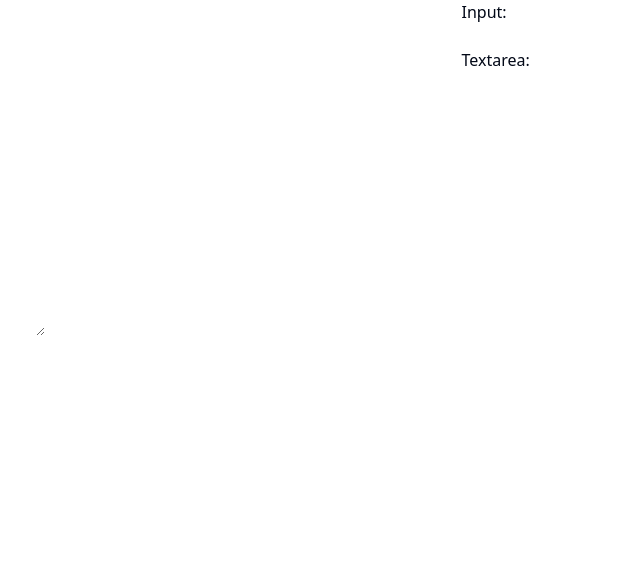
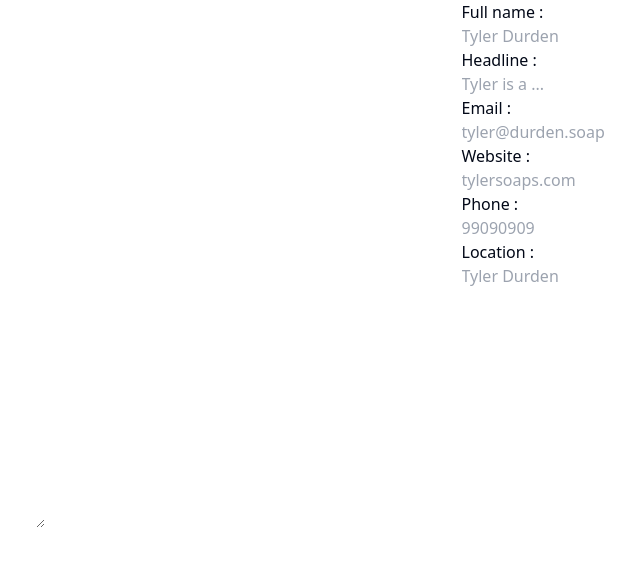
Before and after one commit to darshanCommits/Resume-Builder, a React (Vite) app: page / in a window 1280 px wide. Shown: the top 564 px of the page, without its empty margins (63-703 px from the left). Built offline with nearby package versions, Linux system fonts and the light colour scheme; the HTML template or start-up script is replaced by a standard one.

Commit message:
add: textarea and select support

```diff
--- a/src/components/Form/FormField.tsx
+++ b/src/components/Form/FormField.tsx
@@ -1,50 +1,22 @@
-type inputElement = "textarea" | "input";
+import React from "react";
+import { InputField } from "./InputField";
+import { OptionsField } from "./OptionsField";
+import { TextareaField } from "./TextAreaField";
+import { FormFieldProps } from "./sharedType";
 
-interface FormFieldProps {
-	type: inputElement;
-	field: string;
-	inputType: string;
-	placeholder: string;
-	// index: number;
-	value: string;
-	onChange: (event: React.ChangeEvent<HTMLInputElement>) => void;
-}
-
-export const FormField = ({
-	field,
-	inputType,
-	placeholder,
-	value,
-	onChange,
-}: FormFieldProps) => {
+export const FormField: React.FC<FormFieldProps> = (props: FormFieldProps) => {
 	const camelToTitleCase = (str: string) => {
 		const x = str.replace(/_/g, " ");
-		return `${x.charAt(0).toUpperCase()}${x.slice(1)}`;
+		return `${x.charAt(0).toUpperCase()}${x.slice(1)} :`;
 	};
 
 	return (
-		<div key={field} className="grid place-content-around ">
-			<label htmlFor={field} className="">
-				{camelToTitleCase(field)}:
-			</label>
-			{inputType === "textarea" ? (
-				<textarea
-					name={field}
-					value={value}
-					placeholder={placeholder}
-					onChange={e => onChange(e.target.value)}
-					rows={4}
-					cols={50}
-				/>
-			) : (
-				<input
-					type={inputType}
-					name={field}
-					value={value}
-					placeholder={placeholder}
-					onChange={e => onChange(e.target.value)}
-				/>
-			)}{" "}
+		<div key={props.field} className="grid place-content-around">
+			<label htmlFor={props.field}>{camelToTitleCase(props.field)}</label>
+
+			{props.type === "textarea" && <TextareaField {...props} />}
+			{props.type === "input" && <InputField {...props} />}
+			{props.type === "options" && <OptionsField {...props} />}
 		</div>
 	);
 };
--- a/src/components/Form/FormUtils.ts
+++ b/src/components/Form/FormUtils.ts
@@ -1,5 +1,4 @@
 export const formFields = {
-	input: {
 	full_name: {
 		type: "text",
 		placeholder: "Tyler Durden",
@@ -24,13 +23,6 @@ export const formFields = {
 		type: "text",
 		placeholder: "Tyler Durden",
 	},
-	},
-	textarea: {
-		summary: {
-			cols: 10,
-			rows: 10,
-		},
-	},
 };
 
 export default formFields;
--- /dev/null
+++ b/src/components/Form/InputField.tsx
@@ -0,0 +1,18 @@
+import React from "react";
+import { InputFieldProps } from "./sharedType";
+
+export const InputField: React.FC<InputFieldProps> = ({
+	field,
+	placeholder,
+	value,
+	onChange,
+	inputType,
+}) => (
+	<input
+		type={inputType}
+		name={field}
+		value={value}
+		placeholder={placeholder}
+		onChange={onChange}
+	/>
+);
--- /dev/null
+++ b/src/components/Form/OptionsField.tsx
@@ -0,0 +1,19 @@
+import React from "react";
+import { OptionsFieldProps } from "./sharedType";
+
+export const OptionsField: React.FC<OptionsFieldProps> = ({
+	field,
+	value,
+	onChange,
+	options,
+}) => (
+	<div>
+		<select name={field} value={value} onChange={onChange}>
+			{options.map(option => (
+				<option key={option} value={option}>
+					{option}
+				</option>
+			))}
+		</select>
+	</div>
+);
--- /dev/null
+++ b/src/components/Form/TextAreaField.tsx
@@ -0,0 +1,20 @@
+import React from "react";
+import { TextAreaFieldProps } from "./sharedType";
+
+export const TextareaField: React.FC<TextAreaFieldProps> = ({
+	field,
+	placeholder,
+	value,
+	onChange,
+	rows,
+	cols,
+}) => (
+	<textarea
+		name={field}
+		value={value}
+		placeholder={placeholder}
+		onChange={onChange}
+		rows={rows}
+		cols={cols}
+	/>
+);
--- a/src/components/Form/UserForm.tsx
+++ b/src/components/Form/UserForm.tsx
@@ -1,14 +1,20 @@
 import { useState } from "react";
+import { formFields } from "./FormUtils";
 import { FormField } from "./FormField";
-import { formFields } from "./FormUtils";
 
 export const UserForm = () => {
 	const [formValues, setFormValues] = useState<{ [key: string]: string }>({});
 
-	const handleChange = (fieldName: string, value: string) => {
+	const handleChange = (
+		fieldName: string,
+		e:
+			| React.ChangeEvent<HTMLTextAreaElement>
+			| React.ChangeEvent<HTMLSelectElement>
+			| React.ChangeEvent<HTMLInputElement>,
+	) => {
 		setFormValues(prevValues => ({
 			...prevValues,
-			[fieldName]: value,
+			[fieldName]: e.target.value, // this is the same syntax as useState's type info
 		}));
 	};
 
@@ -17,13 +23,12 @@ export const UserForm = () => {
 			{Object.entries(formFields).map(([key, value]) => (
 				<FormField
 					type="input"
+					inputType={value.type}
+					key={key}
 					field={key}
-					inputType={value.type}
 					placeholder={value.placeholder}
 					value={formValues[key] || ""}
-					onChange={e => handleChange(key, e.target.value)}
-					// index={i}
-					key={key}
+					onChange={e => handleChange(key, e)}
 				/>
 			))}
 		</form>
--- /dev/null
+++ b/src/components/Form/sharedType.ts
@@ -0,0 +1,31 @@
+import React from "react";
+
+type BaseFieldProps = {
+	field: string;
+	placeholder: string;
+	value: string;
+};
+
+export type InputFieldProps = BaseFieldProps & {
+	type: "input";
+	inputType: string;
+	onChange?: (event: React.ChangeEvent<HTMLInputElement>) => void;
+};
+
+export type TextAreaFieldProps = BaseFieldProps & {
+	type: "textarea";
+	onChange: (event: React.ChangeEvent<HTMLTextAreaElement>) => void;
+	rows: number;
+	cols: number;
+};
+
+export type OptionsFieldProps = BaseFieldProps & {
+	type: "options";
+	options: string[]; // Options for the dropdown
+	onChange?: (event: React.ChangeEvent<HTMLSelectElement>) => void;
+};
+
+export type FormFieldProps =
+	| InputFieldProps
+	| TextAreaFieldProps
+	| OptionsFieldProps;
```
Lines whose indentation alone changed are shown as unchanged.
